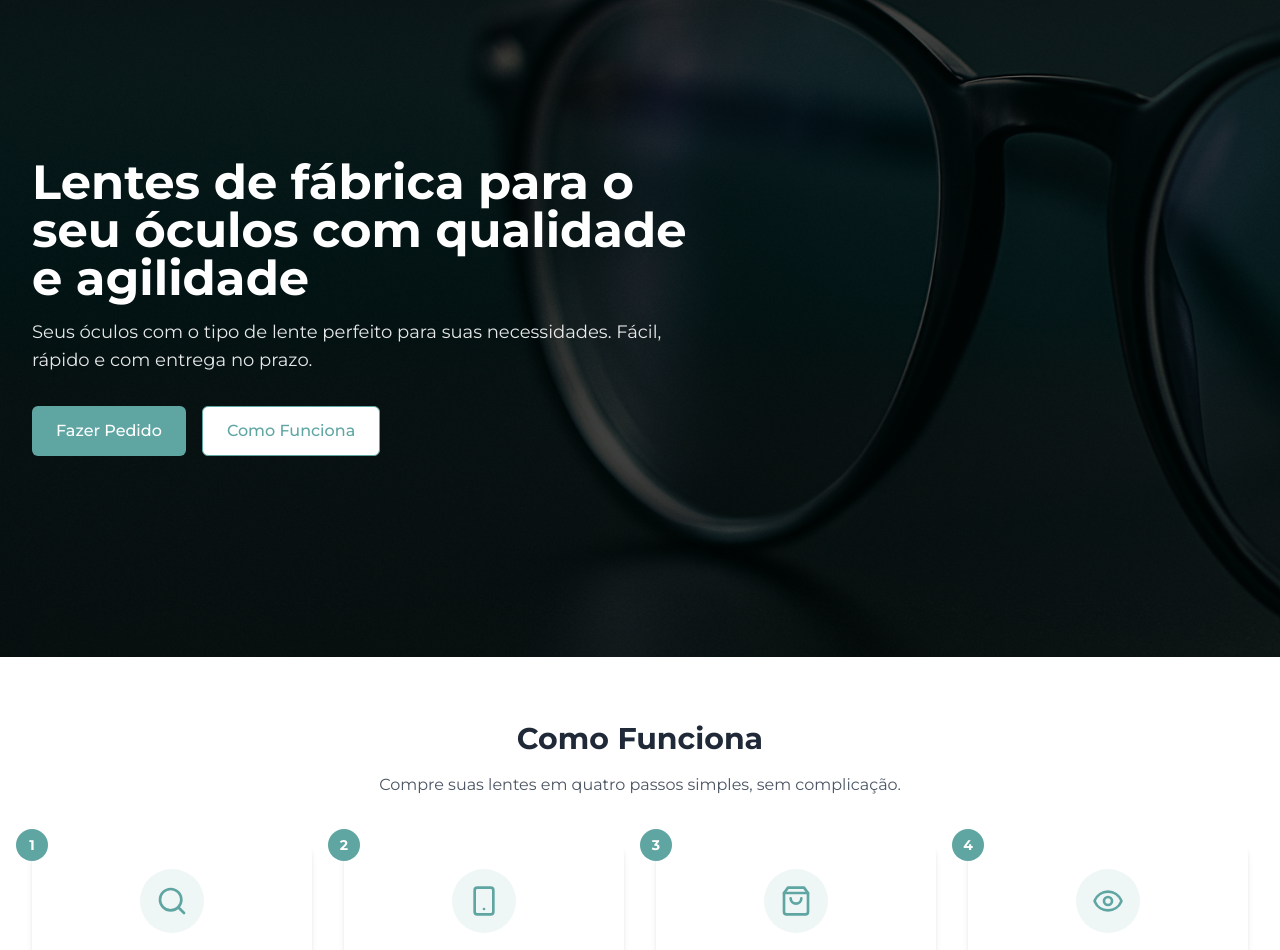
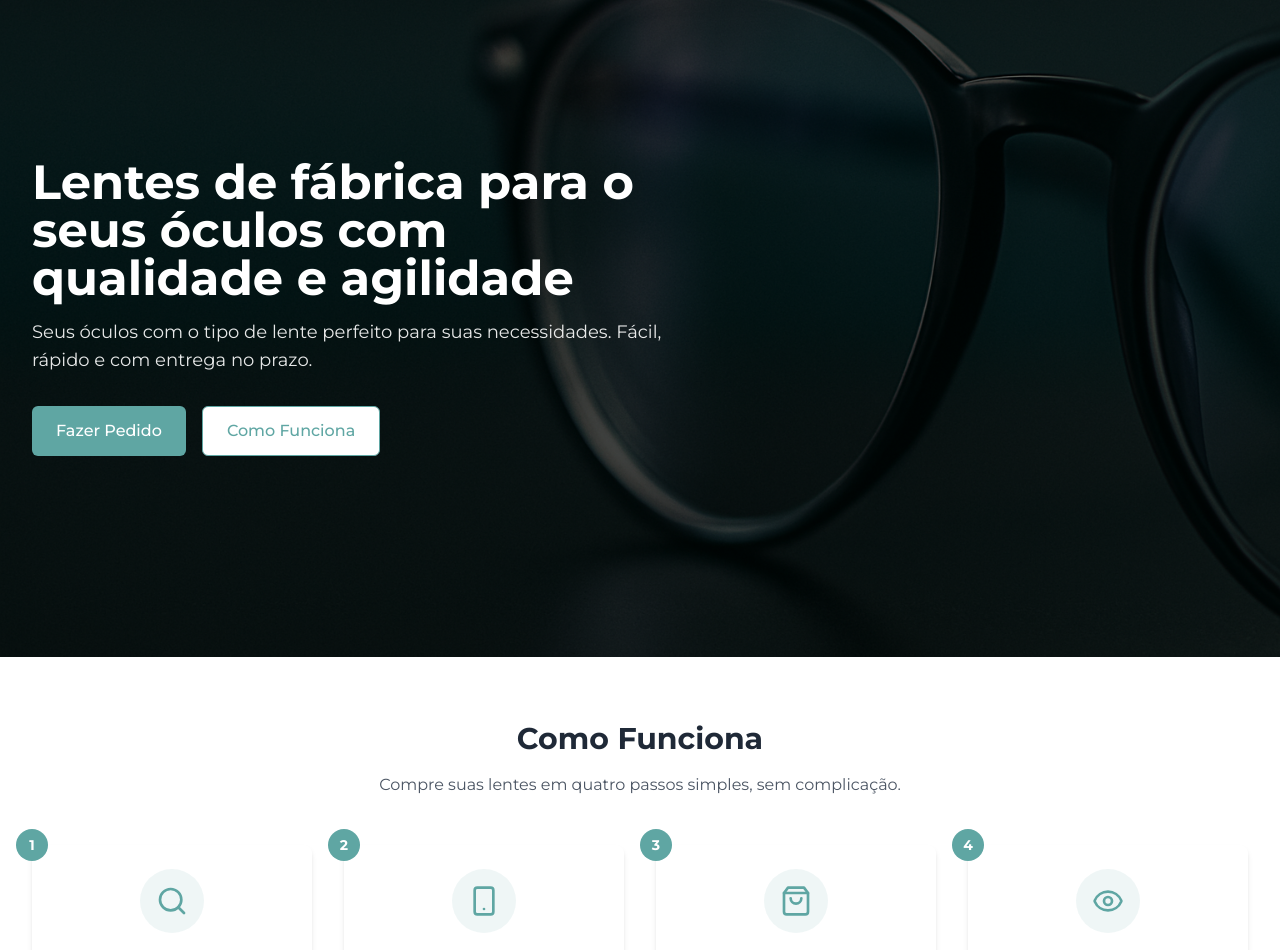
Before and after one commit to joaoromao17/VictorClearVision, a React (Vite) app: page / in a window 1280 px wide. Shown: the part 267-1217 px from the top of the page. Built offline with nearby package versions, Linux system fonts and the light colour scheme.

Commit message:
Update Home.tsx

```diff
--- a/src/pages/Home.tsx
+++ b/src/pages/Home.tsx
@@ -20,7 +20,7 @@ const Home = () => {
             <div className="container-custom">
               <div className="max-w-2xl">
                 <h1 className="text-3xl md:text-4xl lg:text-5xl font-bold mb-4 leading-tight text-white">
-                  Lentes de fábrica para o seu óculos com qualidade e agilidade
+                  Lentes de fábrica para o seus óculos com qualidade e agilidade
                 </h1>
                 <p className="text-lg text-white/90 mb-8">
                   Seus óculos com o tipo de lente perfeito para suas necessidades. Fácil, rápido e com entrega no prazo.
@@ -56,7 +56,7 @@ const Home = () => {
               <StepCard icon={ShoppingBag} title="Entregue sua Armação" description="Combine o local para entrega da sua armação com o vendedor." stepNumber={3} />
             </div>
             <div className="relative">
-              <StepCard icon={Eye} title="Receba seu Óculos" description="Combine o local para retirada do seu óculos pronto com as lentes instaladas." stepNumber={4} />
+              <StepCard icon={Eye} title="Receba seus Óculos" description="Combine o local para retirada do seus óculos pronto com as lentes instaladas." stepNumber={4} />
             </div>
           </div>
 
```
